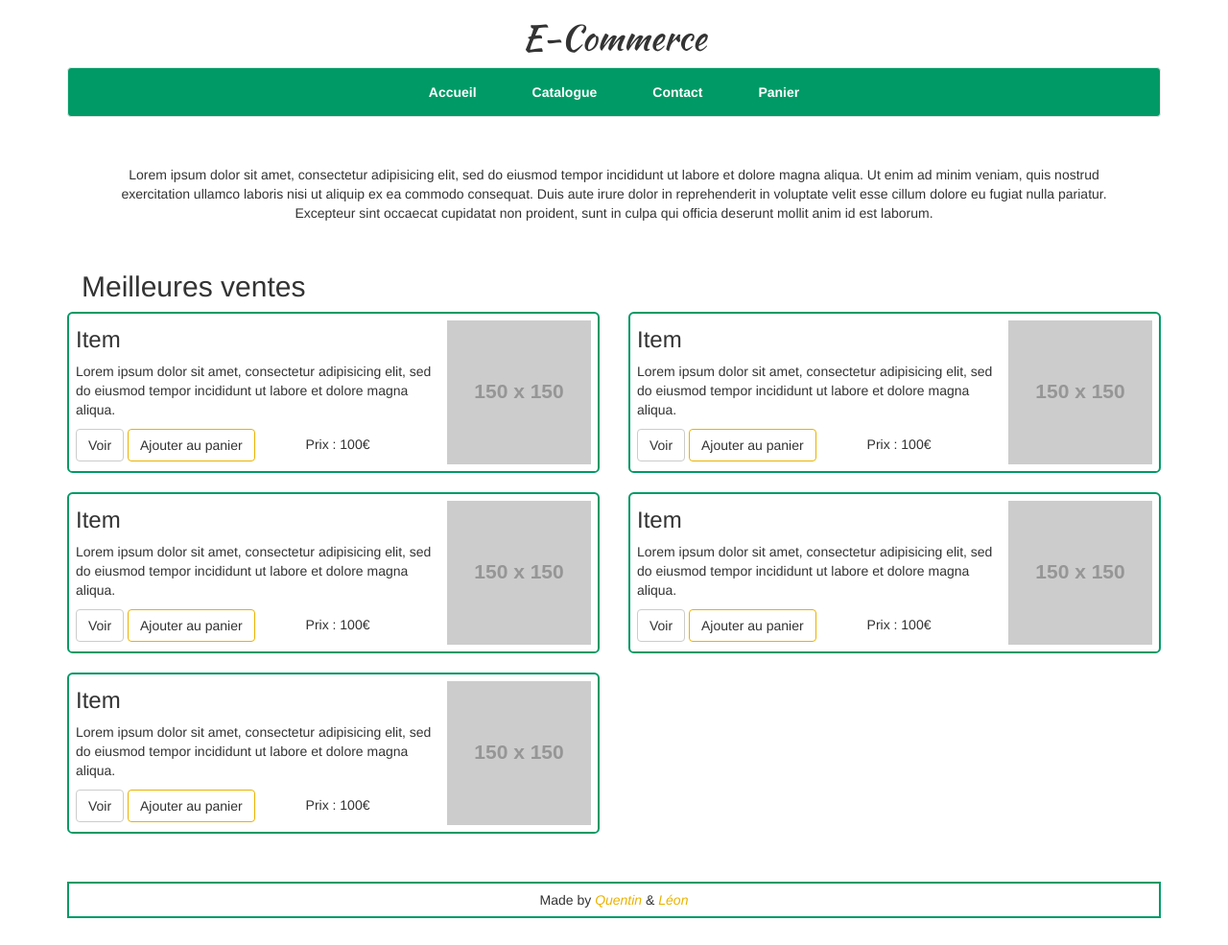
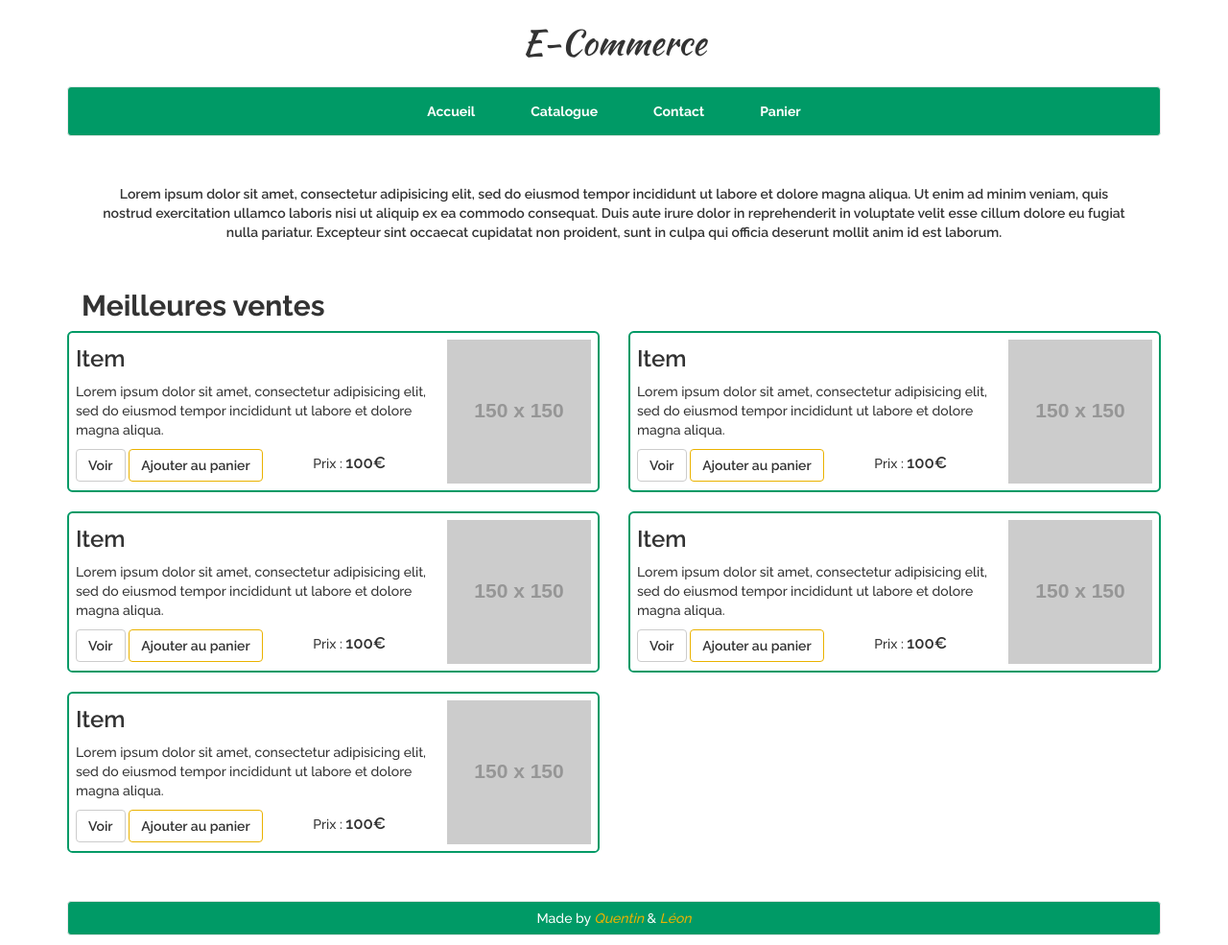
Before and after one commit to qgautreau/ecommerce, a PHP site: page / in a window 1280 px wide. Shown: the whole page at 96% size. Before the commit the page ends 957 px from the top, so only its background shows below. Run offline with PHP 8.4, Linux system fonts and the light colour scheme; grey boxes labelled with a size stand in for pictures from a placeholder-image service; some libraries are stand-ins or nearby versions.

Commit message:
fonts, footer, titre

```diff
--- a/index.html
+++ b/index.html
@@ -9,7 +9,8 @@
 
         <link rel="stylesheet" href="./static/external/bootstrap/dist/css/bootstrap.min.css">
         <link rel="stylesheet" href="./static/css/style.css">
-        <link href="https://fonts.googleapis.com/css?family=Raleway:700" rel="stylesheet">        <link href="https://fonts.googleapis.com/css?family=Kaushan+Script" rel="stylesheet">
+        <link href="https://fonts.googleapis.com/css?family=Raleway:500,600,700" rel="stylesheet">
+        <link href="https://fonts.googleapis.com/css?family=Kaushan+Script" rel="stylesheet">
     </head>
     <body>
         <div class="container">
@@ -45,7 +46,7 @@
                                 </p>
                                 <button class='btn btn-default'>Voir</button>
                                 <button class='btn btn-default btn-panier'>Ajouter au panier</button>
-                                <span>Prix : 100€</span>
+                                <span>Prix : <em>100€</em></span>
                             </article>
                         </div>
                         <div class="col-md-6">
@@ -57,7 +58,7 @@
                                 </p>
                                 <button class='btn btn-default'>Voir</button>
                                 <button class='btn btn-default btn-panier'>Ajouter au panier</button>
-                                <span>Prix : 100€</span>
+                                <span>Prix : <em>100€</em></span>
                             </article>
                         </div>
                     </div>
@@ -72,7 +73,7 @@
                                 </p>
                                 <button class='btn btn-default'>Voir</button>
                                 <button class='btn btn-default btn-panier'>Ajouter au panier</button>
-                                <span>Prix : 100€</span>
+                                <span>Prix : <em>100€</em></span>
                             </article>
                         </div>
                         <div class="col-md-6">
@@ -84,7 +85,7 @@
                                 </p>
                                 <button class='btn btn-default'>Voir</button>
                                 <button class='btn btn-default btn-panier'>Ajouter au panier</button>
-                                <span>Prix : 100€</span>
+                                <span>Prix : <em>100€</em></span>
                             </article>
                         </div>
                     </div>
@@ -99,7 +100,7 @@
                                 </p>
                                 <button class='btn btn-default'>Voir</button>
                                 <button class='btn btn-default btn-panier'>Ajouter au panier</button>
-                                <span>Prix : 100€</span>
+                                <span>Prix : <em>100€</em></span>
                             </article>
                         </div>
                     </div>
--- a/static/css/style.css
+++ b/static/css/style.css
@@ -3,8 +3,13 @@ Color :
     Orange : #eab200
     Vert : #009a66
 */
+body {
+    font-family: 'Raleway', sans-serif;
+    font-weight: 500;
+}
 
 h1 {
+    margin: 0.7em 0;
     text-align: center;
     font-family: 'Kaushan Script', cursive;
 }
@@ -38,12 +43,14 @@ p#presentation {
     text-align: center;
     padding: 0 2em;
     margin: 5rem 0;
+    font-weight: 600;
 }
 section {
     margin-bottom: 3rem;
 }
 section h2 {
     padding-left: .5em;
+    font-weight: 700;
 }
 
 section article {
@@ -58,9 +65,18 @@ section article img {
 }
 section article h3 {
     margin-top: .3em;
+    font-weight: 600;
 }
 section article span {
     margin-left: 3.5em;
+}
+section article span em {
+    font-weight: 600;
+    font-style: normal;
+    font-size: 1.2em;
+}
+section article .btn {
+    font-weight: 600;
 }
 section article .btn-panier {
     border-color: #eab200;
@@ -71,8 +87,11 @@ section article .btn-panier:hover {
 }
 
 footer {
-    border: 2px solid #009a66;
+    border: 1px solid #e7e7e7;
+    border-radius: 4px;
     margin-bottom: 1rem;
+    background-color: #009a66;
+    color: white;
 }
 footer p {
     text-align: center;
```
